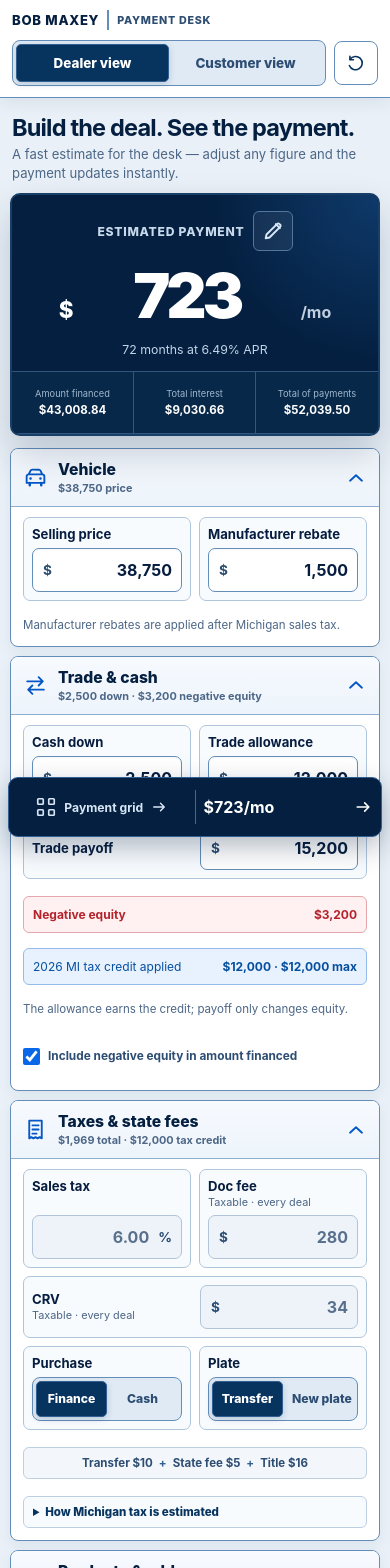
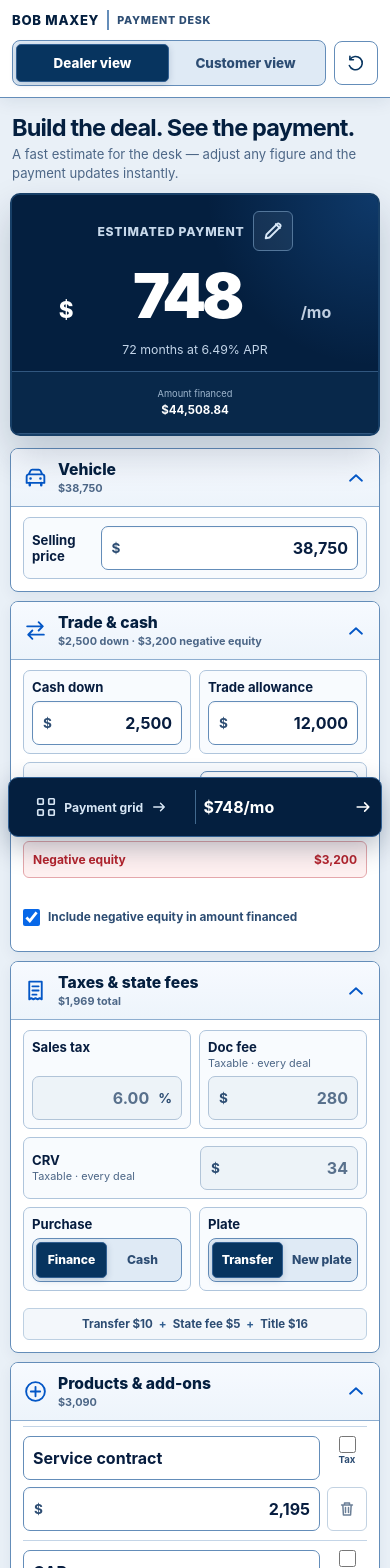
Before and after one commit to TechSavvyJoe/bob-maxey-payment-desk, a React (Vite) app: page / in a window 390 px wide. Shown: the top 1568 px of the page. Built offline with nearby package versions, Linux system fonts and the light colour scheme.

Commit message:
Simplify deal details and correct new plate title fees

```diff
--- a/src/App.jsx
+++ b/src/App.jsx
@@ -9,7 +9,6 @@ import ViewToggle from "./components/ViewToggle.jsx";
 
 const INITIAL_DEAL = Object.freeze({
   salePrice: 38_750,
-  manufacturerRebate: 1_500,
   cashDown: 2_500,
   tradeAllowance: 12_000,
   tradePayoff: 15_200,
--- a/src/components/CustomerView.jsx
+++ b/src/components/CustomerView.jsx
@@ -20,7 +20,6 @@ export default function CustomerView({ dealInput, result, gridRates, paymentTarg
         <section className="customer-ledger">
           <h2>Selected deal</h2>
           <LedgerRow label="Vehicle price" value={formatCurrency(result.salePrice)} />
-          <LedgerRow label="Manufacturer rebate" value={`−${formatCurrency(result.manufacturerRebate)}`} />
           {result.optionalItemsTotal > 0 ? (
             <LedgerRow label="Selected options" value={`+${formatCurrency(result.optionalItemsTotal)}`} />
           ) : null}
--- a/src/components/DealerView.jsx
+++ b/src/components/DealerView.jsx
@@ -35,12 +35,14 @@ export default function DealerView({
   return (
     <main className="dealer-workspace">
       <div className="deal-grid">
+        <div className="deal-column">
           <DealSection
+            className="deal-section--vehicle"
             icon={CarIcon}
             id="vehicle"
             onToggle={() => toggleAccordion("vehicle")}
             open={accordions.vehicle}
-          summary={`${formatWholeCurrency(dealInput.salePrice)} price`}
+            summary={formatWholeCurrency(dealInput.salePrice)}
             title="Vehicle"
           >
             <FieldRow htmlFor="sale-price" label="Selling price">
@@ -51,18 +53,10 @@ export default function DealerView({
                 value={dealInput.salePrice}
               />
             </FieldRow>
-          <FieldRow htmlFor="manufacturer-rebate" label="Manufacturer rebate">
-            <MoneyInput
-              ariaLabel="Manufacturer rebate"
-              id="manufacturer-rebate"
-              onChange={(value) => updateField("manufacturerRebate", value)}
-              value={dealInput.manufacturerRebate}
-            />
-          </FieldRow>
-          <p className="section-note">Manufacturer rebates are applied after Michigan sales tax.</p>
           </DealSection>
 
           <DealSection
+            className="deal-section--trade"
             icon={TradeIcon}
             id="trade-cash"
             onToggle={() => toggleAccordion("trade")}
@@ -100,11 +94,6 @@ export default function DealerView({
               <strong>{result.tradeEquity < 0 ? "Negative equity" : "Trade equity"}</strong>
               <strong>{formatWholeCurrency(Math.abs(result.tradeEquity))}</strong>
             </div>
-          <div className="tax-credit-line">
-            <span>2026 MI tax credit applied</span>
-            <strong>{formatWholeCurrency(result.tradeTaxCredit)} · $12,000 max</strong>
-          </div>
-          <p className="section-note">The allowance earns the credit; payoff only changes equity.</p>
             {result.negativeEquity > 0 && dealInput.dealType === "finance" ? (
               <label className="equity-roll-control">
                 <input
@@ -116,13 +105,16 @@ export default function DealerView({
               </label>
             ) : null}
           </DealSection>
+        </div>
 
+        <div className="deal-column">
           <DealSection
+            className="deal-section--taxes"
             icon={ReceiptIcon}
             id="taxes-fees"
             onToggle={() => toggleAccordion("taxes")}
             open={accordions.taxes}
-          summary={`${formatWholeCurrency(taxesAndFees)} total · ${formatWholeCurrency(result.tradeTaxCredit)} tax credit`}
+            summary={`${formatWholeCurrency(taxesAndFees)} total`}
             title="Taxes & state fees"
           >
             <FieldRow htmlFor="sales-tax" label="Sales tax">
@@ -164,9 +156,13 @@ export default function DealerView({
               />
             </div>
             {dealInput.plateMode === "new" ? (
-            <FieldRow htmlFor="new-plate-amount" label="New plate / title amount">
+              <FieldRow
+                helper={`Title ${formatCurrency(result.fees.titleFee)} added automatically`}
+                htmlFor="new-plate-amount"
+                label="New plate amount"
+              >
                 <MoneyInput
-                ariaLabel="New plate and title amount"
+                  ariaLabel="New plate amount"
                   id="new-plate-amount"
                   onChange={(value) => updateField("newPlateAmount", value)}
                   value={dealInput.newPlateAmount}
@@ -181,23 +177,10 @@ export default function DealerView({
                 Title {formatCurrency(result.fees.titleFee)}
               </div>
             )}
-          <details className="tax-explainer">
-            <summary>How Michigan tax is estimated</summary>
-            <p>
-              Selling price, taxable fees, and taxable options, less the 2026 trade credit of up
-              to $12,000. Manufacturer rebates do not reduce the taxable price.
-            </p>
-            <a
-              href="https://www.michigan.gov/taxes/rep-legal/rab/2022-revenue-administrative-bulletins/revenue-administrative-bulletin-2022-17"
-              rel="noreferrer"
-              target="_blank"
-            >
-              Michigan guidance
-            </a>
-          </details>
           </DealSection>
 
           <DealSection
+            className="deal-section--products"
             icon={AddCircleIcon}
             id="products-addons"
             onToggle={() => toggleAccordion("roll")}
@@ -260,6 +243,7 @@ export default function DealerView({
             </p>
           </DealSection>
         </div>
+      </div>
 
       {result.isFinanced ? (
         <section className="financing-panel">
--- a/src/components/PaymentGrid.jsx
+++ b/src/components/PaymentGrid.jsx
@@ -52,7 +52,6 @@ export default function PaymentGrid({
       <div className="grid-context">
         <span>{formatWholeCurrency(dealInput.salePrice)} selling price</span>
         <span>{formatWholeCurrency(result.amountBeforeCashDown)} before cash down</span>
-        <span>2026 MI trade tax credit {formatWholeCurrency(result.tradeTaxCredit)}</span>
       </div>
 
       <div className="desktop-rate-grid">
--- a/src/components/ResultsPanel.jsx
+++ b/src/components/ResultsPanel.jsx
@@ -103,10 +103,8 @@ export default function ResultsPanel({
       </section>
 
       {result.isFinanced ? (
-        <section className="result-totals">
+        <section className="result-totals result-totals--single">
           <BreakdownRow label="Amount financed" value={formatCurrency(result.amountFinanced)} />
-          <BreakdownRow label="Total interest" value={formatCurrency(result.totalInterest)} />
-          <BreakdownRow label="Total of payments" value={formatCurrency(result.totalOfPayments)} />
         </section>
       ) : (
         <section className="result-totals">
@@ -127,7 +125,6 @@ export default function ResultsPanel({
           <BreakdownRow label="Taxable fees" value={`+${formatCurrency(result.fees.taxableFixedFees)}`} />
           <BreakdownRow label="Sales tax" value={`+${formatCurrency(result.salesTax)}`} />
           <BreakdownRow label="State fees" value={`+${formatCurrency(result.fees.plateFees)}`} />
-          <BreakdownRow label="Manufacturer rebate" value={`−${formatCurrency(result.manufacturerRebate)}`} />
           <BreakdownRow label="Out-the-door" strong value={formatCurrency(result.outTheDoor)} />
           {result.isFinanced ? (
             <>
--- a/src/components/TargetSolver.jsx
+++ b/src/components/TargetSolver.jsx
@@ -126,19 +126,7 @@ function buildSuggestions({ dealInput, result, targetType, targetValue, gridRate
     // A price-only solution is not always possible for very small or extreme targets.
   }
 
-  if (direction === "reduce") {
-    const nextRebate = dealInput.manufacturerRebate + amount;
-    const nextDeal = calculateDeal({ ...dealInput, manufacturerRebate: nextRebate });
-    addSuggestion({
-      id: "rebate",
-      title: "Add manufacturer rebate",
-      value: `+${formatCurrency(amount)}`,
-      detail: `${resultLine(nextDeal)} · only if available`,
-      amount,
-      patch: { manufacturerRebate: nextRebate },
-      iconDirection: "down",
-    });
-  } else {
+  if (direction === "increase") {
     addSuggestion({
       id: "roll-room",
       title: "Available product room",
--- a/src/styles.css
+++ b/src/styles.css
@@ -254,6 +254,14 @@ p {
   display: grid;
   grid-template-columns: repeat(2, minmax(0, 1fr));
   gap: 14px;
+  align-items: start;
+}
+
+.deal-column {
+  display: flex;
+  min-width: 0;
+  flex-direction: column;
+  gap: 14px;
 }
 
 .deal-section,
@@ -979,6 +987,15 @@ p {
   background: #08284a;
 }
 
+.result-totals--single {
+  grid-template-columns: 1fr;
+}
+
+.result-totals--single .breakdown-row {
+  min-height: 58px;
+  border-right: 0;
+}
+
 .result-totals .breakdown-row {
   flex-direction: column;
   align-items: center;
@@ -1298,13 +1315,13 @@ p {
   display: grid;
   grid-template-columns: minmax(0, 1.55fr) minmax(360px, 0.85fr);
   gap: 20px;
-  align-items: stretch;
+  align-items: start;
 }
 
 .customer-layout > .results-panel {
   position: relative;
   top: auto;
-  height: 100%;
+  height: auto;
 }
 
 .customer-content {
@@ -1657,6 +1674,10 @@ p {
 
   .deal-grid {
     grid-template-columns: 1fr;
+    gap: 9px;
+  }
+
+  .deal-column {
     gap: 9px;
   }
 
@@ -1722,6 +1743,17 @@ p {
     border: 1px solid #afc5dc;
     border-radius: 7px;
     background: #f8fbfe;
+  }
+
+  #vehicle-content > .field-row {
+    grid-column: 1 / -1;
+    min-height: 62px;
+    flex-direction: row;
+    align-items: center;
+  }
+
+  #vehicle-content > .field-row .money-input {
+    width: min(158px, 49%);
   }
 
   #vehicle-content > .field-row .money-input,
```
Also changed, not shown: src/lib/calculations.js, 2 other files (tests, documents, lock files or other folders). Lines whose indentation alone changed are shown as unchanged.
